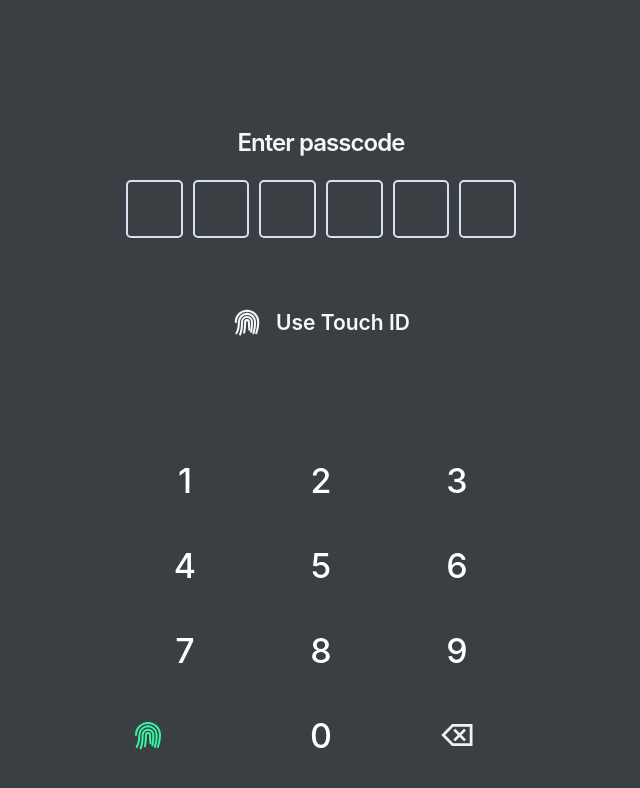
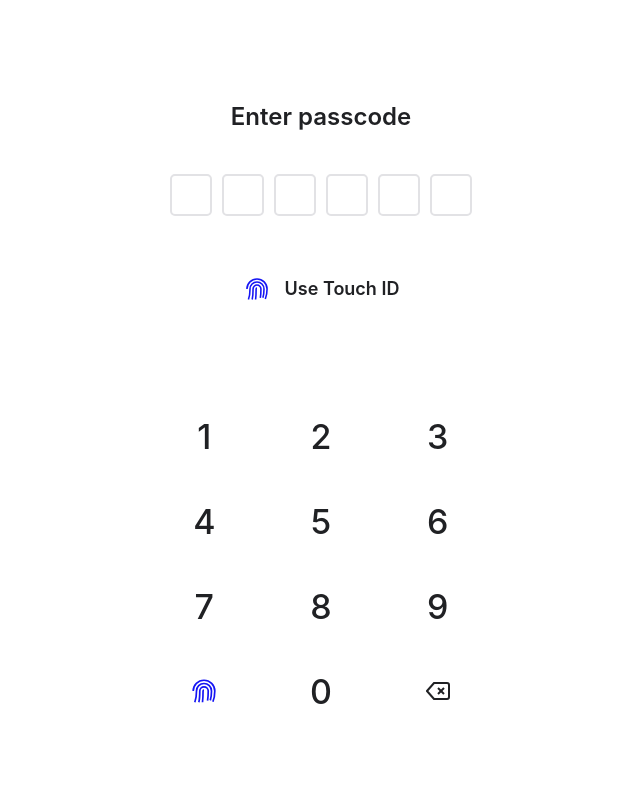
Before and after one commit to pezhmanrostamy1994/wallet, a React (Vite) app: page / in a window 1280 px wide. Shown: the top 788 px of the page, without its empty margins (319-959 px from the left). Built offline with nearby package versions, Linux system fonts and the light colour scheme.

Commit message:
las login

```diff
--- a/src/App.tsx
+++ b/src/App.tsx
@@ -83,6 +83,10 @@ function TrustWalletBadge() {
 
 function BackArrowIcon() {
   return <svg className="back-arrow-icon" viewBox="0 0 32 32" fill="none" aria-hidden="true"><path d="M26 16H6M6 16l8-8M6 16l8 8" stroke="currentColor" strokeWidth="2.4" strokeLinecap="round" strokeLinejoin="round" /></svg>
+}
+
+function PasscodeFingerprintIcon() {
+  return <svg className="passcode-fingerprint" viewBox="0 0 32 32" fill="none" aria-hidden="true"><path d="M16 4.5A11.5 11.5 0 0 0 4.5 16" /><path d="M16 4.5A11.5 11.5 0 0 1 27.5 16c0 4.1-.7 8.2-2 11.5" /><path d="M16 8A8 8 0 0 0 8 16c0 5.2-.7 9.2-1.8 12" /><path d="M16 8a8 8 0 0 1 8 8c0 3.8-.4 7.1-1.3 10" /><path d="M16 11.5a4.5 4.5 0 0 0-4.5 4.5c0 5.4-.3 9.1-1 12" /><path d="M16 11.5a4.5 4.5 0 0 1 4.5 4.5c0 3.8-.2 7-.7 10.2" /><path d="M16 15a1 1 0 0 0-1 1c0 5-.2 8.8-.6 12" /></svg>
 }
 
 function WalletSettingsIcon() {
@@ -630,7 +634,7 @@ function LockScreen({ onUnlock }: { onUnlock: () => void }) {
     return <main className="lock-screen auth-lock-screen"><div className="auth-sheet"><div className="auth-brand-mark"><WalletGlyph /></div><h1>Authentication required</h1><p>Morse</p><button className="auth-touch-button" onClick={onUnlock}><span>Touch the fingerprint sensor</span><Icon name="fingerprint" size="hero" /></button><button className="auth-cancel" onClick={() => setIsAuthenticating(false)}>PIN</button></div></main>
   }
 
-  return <main className="lock-screen passcode-lock-screen"><div className="passcode-content"><h1>Enter passcode</h1><div className="passcode-boxes" aria-label="Passcode progress">{Array.from({ length: 6 }).map((_, index) => <span className={index < passcode.length ? 'filled' : ''} key={index}>{index < passcode.length ? '•' : ''}</span>)}</div><button className="touch-id-button" onClick={() => setIsAuthenticating(true)}><Icon name="fingerprint" size="lg" />Use Touch ID</button><div className="passcode-pad">{digits.map((digit) => <button key={digit} onClick={() => addDigit(digit)}>{digit}</button>)}<button className="fingerprint-key" onClick={() => setIsAuthenticating(true)}><Icon name="fingerprint" size="xl" /></button><button onClick={() => addDigit('0')}>0</button><button className="delete-key" onClick={removeDigit} aria-label="Delete passcode"><span>⌫</span></button></div></div></main>
+  return <main className="lock-screen passcode-lock-screen"><div className="passcode-container"><div className="main-content"><h2>Enter passcode</h2><div className="passcode-inputs" aria-label="Passcode progress">{Array.from({ length: 6 }).map((_, index) => <span className={`input-box${index < passcode.length ? ' filled' : ''}`} key={index} />)}</div><button className="touch-id-button" onClick={() => setIsAuthenticating(true)}><span className="biometric-icon"><PasscodeFingerprintIcon /></span>Use Touch ID</button></div><div className="keypad-container">{digits.map((digit) => <button className="key" key={digit} onClick={() => addDigit(digit)}>{digit}</button>)}<button className="key key-action fingerprint-key" aria-hidden="true" tabIndex={-1}><span className="fingerprint-icon"><PasscodeFingerprintIcon /></span></button><button className="key" onClick={() => addDigit('0')}>0</button><button className="key key-action" onClick={removeDigit} aria-label="Delete passcode"><span className="backspace-icon"><svg width="24" height="24" viewBox="0 0 24 24" fill="none" stroke="currentColor" strokeWidth="2"><path d="M21 4H8l-7 8 7 8h13a2 2 0 0 0 2-2V6a2 2 0 0 0-2-2z" /><line x1="18" y1="9" x2="12" y2="15" /><line x1="12" y1="9" x2="18" y2="15" /></svg></span></button></div></div></main>
 }
 
 type DappItem = { name: string; description: string; className: string; mark: string }
--- a/src/styles.css
+++ b/src/styles.css
@@ -328,19 +328,42 @@ button { border: 0; color: inherit; font: inherit; cursor: default; }
 }
 
 /* Passcode and biometric authentication */
-.passcode-lock-screen { align-items: flex-start; padding: 16vh 24px 24px; background: #3a3f44; }
-.passcode-content { width: min(100%, 390px); text-align: center; }
-.passcode-content h1 { margin: 0; color: #f7f7f8; font-size: 24px; font-weight: 600; }
-.passcode-boxes { display: grid; grid-template-columns: repeat(6, 1fr); gap: 10px; margin-top: 23px; }
-.passcode-boxes span { display: grid; height: 58px; place-items: center; border: 2px solid #d9e0f1; border-radius: 5px; color: #fff; font-size: 32px; line-height: 1; }
-.passcode-boxes span.filled { background: rgba(255,255,255,.13); }
-.touch-id-button { display: inline-flex; align-items: center; gap: 14px; margin-top: 68px; color: #f7f7f8; background: transparent; font-size: 21px; font-weight: 600; cursor: pointer; }
-.touch-id-button svg { stroke-width: 1.65; stroke-linecap: round; }
-.passcode-pad { display: grid; grid-template-columns: repeat(3, 1fr); gap: 31px 18px; margin-top: 112px; }
-.passcode-pad button { height: 54px; color: #fff; background: transparent; font-size: 34px; font-weight: 500; cursor: pointer; }
-.passcode-pad .fingerprint-key { color: #38f3a1; }
-.passcode-pad .fingerprint-key svg { stroke-width: 1.55; stroke-linecap: round; }
-.passcode-pad .delete-key { color: #f0f1f3; font-size: 30px; }
+.passcode-lock-screen { align-items: center; padding: 0; background: #121318; }
+.passcode-container { display: flex; width: min(100%, 380px); height: 90vh; max-height: 700px; flex-direction: column; align-items: center; justify-content: space-between; padding: 32px 24px; }
+.main-content { display: flex; flex-direction: column; align-items: center; }
+.main-content h2 { color: #fff; font-size: 24px; font-weight: 600; }
+.passcode-inputs { display: flex; gap: 10px; margin-top: 23px; }
+.input-box { display: block; width: 42px; height: 42px; border: 2px solid #d9e0f1; border-radius: 5px; }
+.input-box.filled { background: rgba(255,255,255,.13); }
+.touch-id-button { display: inline-flex; align-items: center; gap: 14px; margin-top: 58px; color: #f7f7f8; background: transparent; font-size: 18px; font-weight: 600; cursor: pointer; }
+.biometric-icon { display: inline-grid; width: 28px; height: 28px; place-items: center; color: #3375ff; }
+.biometric-icon svg { width: 28px; height: 28px; stroke: currentColor; stroke-width: 1.8; }
+.keypad-container { display: grid; width: 100%; grid-template-columns: repeat(3, 1fr); gap: 20px; }
+.key { display: flex; aspect-ratio: 1; align-items: center; justify-content: center; border: 0; border-radius: 50%; color: #fff; background: #1c1e26; font-size: 26px; font-weight: 500; cursor: pointer; user-select: none; transition: background-color .15s ease, transform .1s ease; -webkit-tap-highlight-color: transparent; }
+.key:hover { background: #262936; }
+.key:active { background: #3375ff; transform: scale(.95); }
+.key-action { color: #fff; background: transparent; }
+.key-action:hover { background: transparent; }
+.key-action:active { color: #3375ff; background: transparent; }
+.fingerprint-icon { display: inline-grid; color: #3375ff; place-items: center; }
+.fingerprint-icon svg { width: 30px; height: 30px; stroke: currentColor; stroke-width: 1.8; }
+.backspace-icon { display: inline-grid; color: #fff; place-items: center; }
+
+/* Passcode light mode */
+.passcode-lock-screen { color: var(--ref-ink); background: #fff; }
+.main-content h2 { color: var(--ref-ink); }
+.input-box { border-color: var(--ref-line); background: #fff; }
+.input-box.filled { border-color: var(--ref-blue); background: rgba(21,21,244,.08); }
+.touch-id-button { color: var(--ref-ink); }
+.key { color: var(--ref-ink); background: var(--ref-surface); }
+.key:hover { background: #e7e7ea; }
+.key:active { color: #fff; background: var(--ref-blue); }
+.key-action,
+.key-action:hover,
+.key-action:active { color: var(--ref-ink); background: transparent; }
+.biometric-icon,
+.fingerprint-icon { color: var(--ref-blue); }
+.backspace-icon { color: var(--ref-ink); }
 .auth-lock-screen { align-items: flex-end; padding: 0; background: #090a0b; }
 .auth-sheet { position: relative; display: flex; width: 100%; min-height: 47vh; flex-direction: column; align-items: center; padding: 38px 26px 25px; border-radius: 28px 28px 0 0; color: #f4f5f7; background: #4b5362; text-align: center; animation: auth-sheet-rise .28s cubic-bezier(.22,.8,.24,1) both; }
 .auth-brand-mark { position: absolute; top: -35px; display: grid; width: 70px; height: 70px; place-items: center; border-radius: 20px; background: #fff; }
@@ -429,12 +452,11 @@ button { border: 0; color: inherit; font: inherit; cursor: default; }
 .view-dapps-button span { font-size: 28px; line-height: 1; }
 
 @media (max-width: 430px) {
-  .passcode-lock-screen { padding: 14vh 24px 10px; }
-  .passcode-boxes { gap: 7px; }
-  .passcode-boxes span { height: 46px; }
-  .touch-id-button { margin-top: 68px; font-size: 18px; }
-  .passcode-pad { gap: clamp(18px, 3.8vh, 31px) 12px; margin-top: clamp(112px, 22vh, 175px); }
-  .passcode-pad button { height: 42px; font-size: 28px; }
+  .passcode-container { height: 90vh; padding: 32px 24px; }
+  .passcode-inputs { gap: 7px; }
+  .input-box { width: 39px; height: 46px; }
+  .touch-id-button { margin-top: 48px; font-size: 18px; }
+  .keypad-container { gap: 16px; }
   .auth-sheet { min-height: 0; height: 54dvh; padding: 25px 22px 18px; }
   .auth-brand-mark { top: -29px; width: 58px; height: 58px; }
   .auth-brand-mark .wallet-glyph { width: 40px; height: 40px; flex-basis: 40px; }
@@ -837,3 +859,20 @@ body, .app-shell { color: var(--light-ink); background: #fff; }
 .wallets-bottom-actions button { height: 52px; border: 0; border-radius: 26px; color: var(--gray-2); background: var(--wallet-surface); font-size: 15px; font-weight: 600; }
 .wallet-settings-icon { display: block; width: 28px; height: 28px; }
 .extension-qr-icon { display: block; width: 18px; height: 18px; flex: 0 0 18px; opacity: .72; }
+
+/* Restore the original numeric-only passcode keypad treatment. */
+.passcode-lock-screen .keypad-container { gap: 31px 18px; }
+.passcode-lock-screen .key { height: 54px; aspect-ratio: auto; border-radius: 0; color: var(--ref-ink); background: transparent; font-size: 34px; font-weight: 500; }
+.passcode-lock-screen .key:hover,
+.passcode-lock-screen .key:active,
+.passcode-lock-screen .key-action,
+.passcode-lock-screen .key-action:hover,
+.passcode-lock-screen .key-action:active { color: var(--ref-ink); background: transparent; }
+.passcode-lock-screen .key:active { color: var(--ref-blue); transform: scale(.95); }
+.passcode-lock-screen .fingerprint-icon { color: var(--ref-blue); }
+.passcode-lock-screen .backspace-icon { color: var(--ref-ink); }
+
+@media (max-width: 430px) {
+  .passcode-lock-screen .keypad-container { gap: clamp(18px, 3.8vh, 31px) 12px; }
+  .passcode-lock-screen .key { height: 42px; font-size: 28px; }
+}
```
Also changed, not shown: 4 other files (tests, documents, lock files or other folders).
